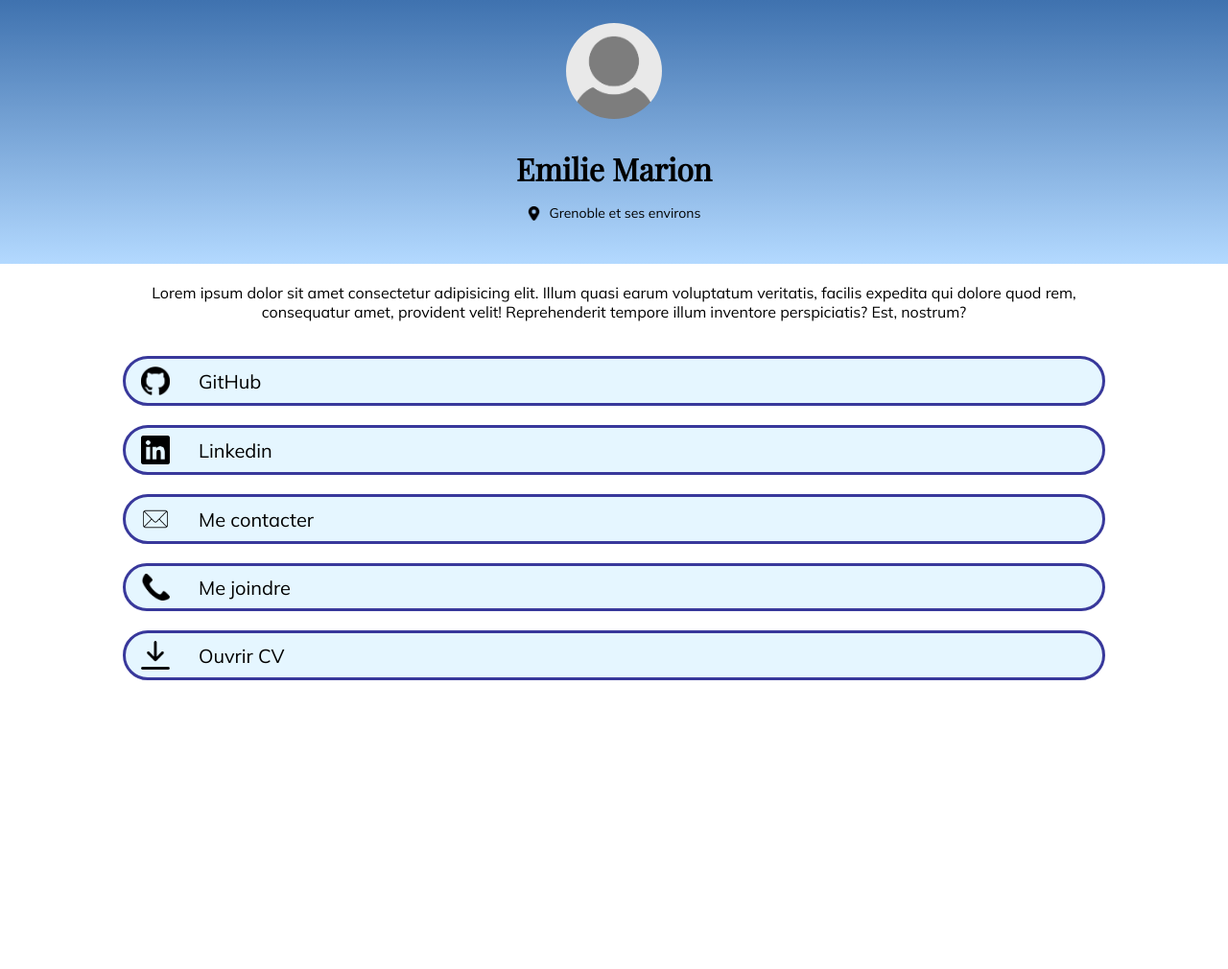
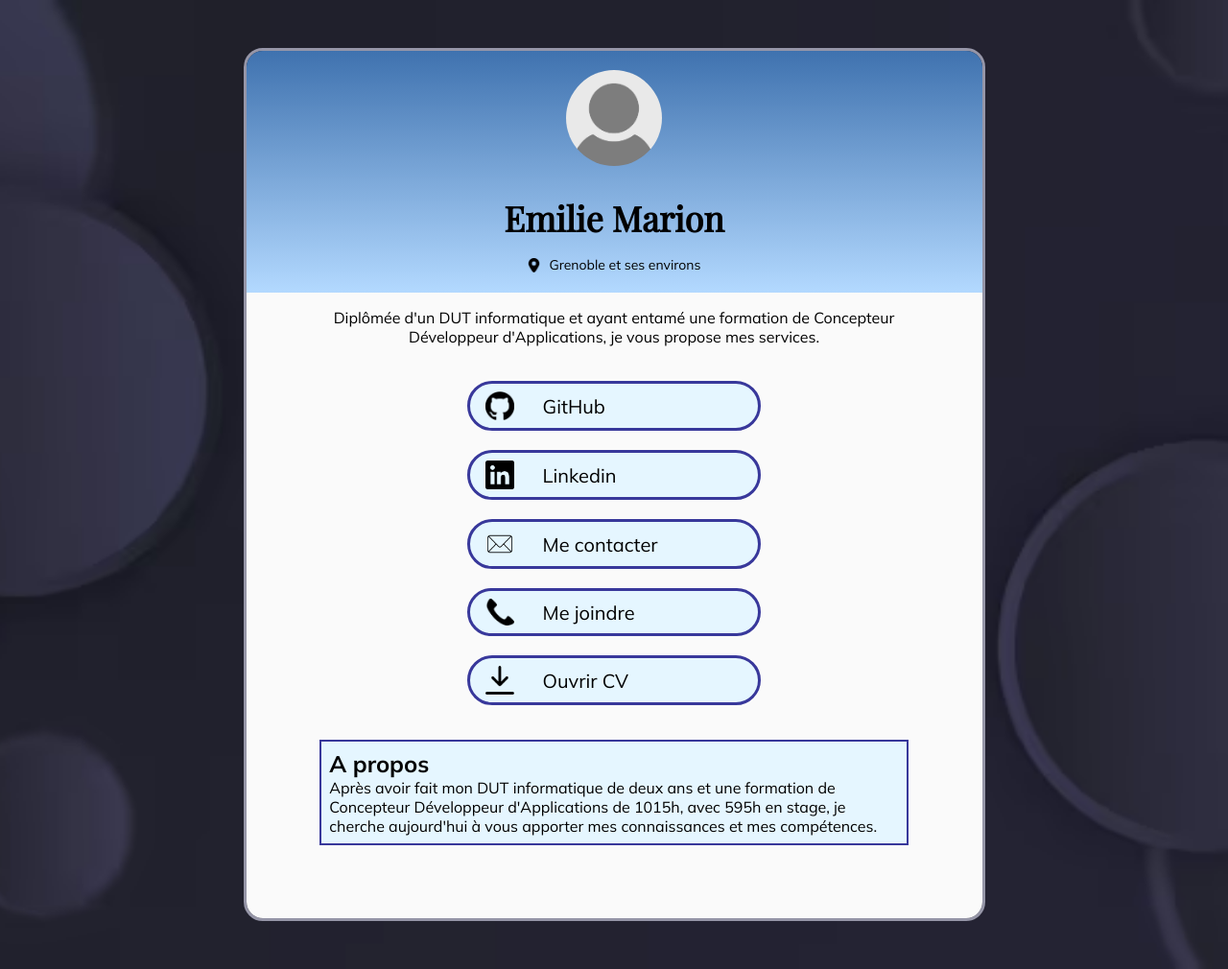
Before and after one commit to ZarminKamarn/brief_1_linktree, a plain HTML site: page index.html in a window 1280 px wide. Shown: the whole page at 96% size. Before the commit the page ends 800 px from the top, so only its background shows below. Drawn offline with nearby package versions, Linux system fonts and the light colour scheme.

Commit message:
add background image + a propos + change style

```diff
--- a/index.html
+++ b/index.html
@@ -9,6 +9,7 @@
     <title>Emilie Marion</title>
 </head>
 <body>
+    <div class="page">
         <header class="header">
             <img src="image/user-empty-avatar.png" alt="Photo d'avatar" class="avatar">
             <div class="header-content">
@@ -20,7 +21,7 @@
             </div>
         </header>
         <main class="main">
-        <p class="description">Lorem ipsum dolor sit amet consectetur adipisicing elit. Illum quasi earum voluptatum veritatis, facilis expedita qui dolore quod rem, consequatur amet, provident velit! Reprehenderit tempore illum inventore perspiciatis? Est, nostrum?</p>
+            <p class="description">Diplômée d'un DUT informatique et ayant entamé une formation de Concepteur Développeur d'Applications, je vous propose mes services.</p>
             <ul class="links">
                 <li>
                     <div class="button-link">
@@ -73,8 +74,16 @@
                     </div>
                 </li>
             </ul>
+            <div class="a-propos">
+                <h2>A propos</h2>
+                <p>
+                    Après avoir fait mon DUT informatique de deux ans et une formation de Concepteur Développeur d'Applications de 1015h, avec 595h en stage, je cherche aujourd'hui à vous apporter mes connaissances et mes compétences.
+                </p>
+            </div>
+            <div class="qr-code">
 
-        <iframe src="./CV_marion.pdf" class="cv-file"></iframe>
+            </div>
         </main>
+    </div>
 </body>
 </html>
--- a/style.css
+++ b/style.css
@@ -26,6 +26,7 @@ a {
     flex-direction: column;
     gap: 20px;
     width: 80%;
+    align-items: center;
 }
 
 .avatar {
@@ -48,7 +49,6 @@ a {
     display: flex;
     flex-direction: column;
     align-items: center;
-    margin-bottom: 20px;
     gap: 16px;
 }
 
@@ -57,8 +57,7 @@ a {
     display: flex;
     flex-direction: column;
     align-items: center;
-    padding: 24px;
-    margin-bottom: 20px;
+    padding: 20px;
     gap: 30px;
 }
 
@@ -84,6 +83,9 @@ a {
     flex-direction: column;
     align-items: center;
     gap: 36px;
+    padding-bottom: 40px;
+    padding-top: 16px;
+    background-color: rgb(250, 250, 250);
 }
 
 .description{
@@ -102,4 +104,47 @@ a {
 
 h1{
     font-family: 'Playfair Display', serif;
+    font-size: 36px;
 }
+
+.links li {
+    width: 100%;
+}
+
+.a-propos{
+    width: 80%;
+    margin: auto;
+    background-color: rgb(229, 246, 255);
+    padding: 8px;
+    box-sizing: border-box;
+    border: #38389b 2px solid;
+}
+
+@media screen and (min-width: 676px) {
+    .page{
+        width: 60%;
+        max-width: 767px;
+        border-radius: 20px;
+        border: 3px #9696a8 solid;
+        margin-left: auto;
+        margin-right: auto;
+        margin-top: 50px;
+        margin-bottom: 50px;
+        overflow: hidden;
+    }
+
+    .links li {
+        width: 50%;
+    }
+
+    .button-link:hover{
+        background-color: #a1aaff;
+    }
+
+    body{
+        background-image: url('./image/background.avif');
+        background-position: center;
+        background-repeat: no-repeat;
+        background-size: cover;
+    }
+}
```
Also changed, not shown: image/background.avif (added). Lines whose indentation alone changed are shown as unchanged.
